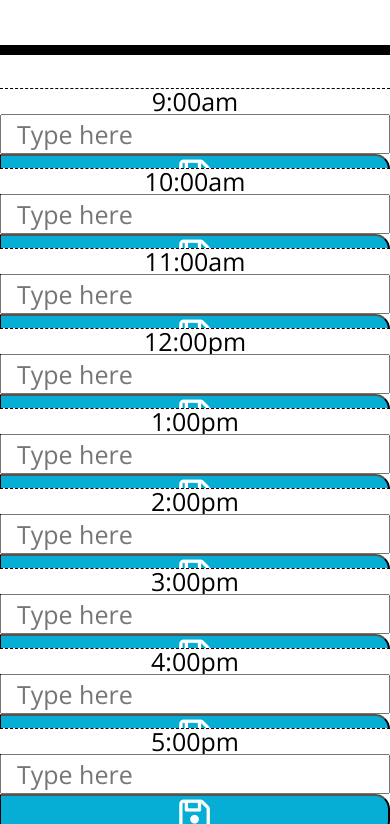
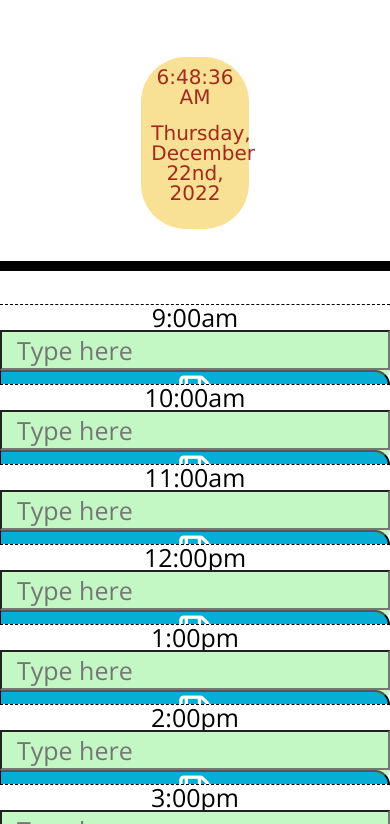
Before and after one commit to clacson95/work-day-scheduler, a website: page index.html in a window 390 px wide. Shown: the part 276-1100 px from the top of the page. Drawn offline with nearby package versions, Linux system fonts and the light colour scheme.

Commit message:
working, css tweaks

```diff
--- a/assets/css/style.css
+++ b/assets/css/style.css
@@ -13,24 +13,23 @@ textarea {
   padding: 10px;
 }
 
-#time {
-  font-family: Verdana, Geneva, Tahoma, sans-serif;
-  font-size: 20px;
-  color: darkgoldenrod;
-}
-
-#date {
-  font-family: Verdana, Geneva, Tahoma, sans-serif;
-  font-size: 20px;
-  color: darkgoldenrod;
-}
-
 .jumbotron {
   text-align: center;
   background-color: transparent;
   color: black;
   border-radius: 0;
   border-bottom: 10px solid black;
+}
+
+.moment {
+  font-family: Verdana, Geneva, Tahoma, sans-serif;
+  font-size: 20px;
+  color: rgba(150, 15, 15, 0.877);
+  background-color: #f8e195;
+  width: 30%;
+  margin: auto;
+  padding: 10px;
+  border-radius: 45px;
 }
 
 .description {
@@ -60,18 +59,18 @@ textarea {
 }
 
 .past {
-  background-color: #777777;
-  color: white;
+  background-color: #a7a7a7;
+  color: black;
 }
 
 .present {
-  background-color: #ff6961;
-  color: white;
+  background-color: #f8b2af;
+  color: black;
 }
 
 .future {
-  background-color: #77dd77;
-  color: white;
+  background-color: #c3f7c3fd;
+  color: black;
 }
 
 .saveBtn {
@@ -96,3 +95,7 @@ textarea {
 .subtitle {
   padding-top: 20px;
 }
+
+.buffer {
+  margin-top: 60px;
+}
--- a/assets/js/script.js
+++ b/assets/js/script.js
@@ -1,22 +1,3 @@
-// ************************************************
-//
-//     [Table of Contents]
-//
-//     -
-//     -
-//     -
-//     -
-//
-//
-// ************************************************
-
-
-
-// ======
-// Header
-// ======
-
-
 // reference: https://momentjs.com/
 // the moment() method can be used to call the immediate time/date depending on the specified format
 
@@ -80,11 +61,11 @@ function checkStorage ()  {
     $("#10am .description").val(localStorage.getItem("hour-10am"));
     $("#11am .description").val(localStorage.getItem("hour-11am"));
     $("#12pm .description").val(localStorage.getItem("hour-12pm"));
-    $("#1pm .description").val(localStorage.getItem("hour-1pm"));
-    $("#2pm .description").val(localStorage.getItem("hour-2pm"));
-    $("#3pm .description").val(localStorage.getItem("hour-3pm"));
-    $("#4pm .description").val(localStorage.getItem("hour-4pm"));
-    $("#5pm .description").val(localStorage.getItem("hour-5pm"));
+    $("#13pm .description").val(localStorage.getItem("hour-13pm"));
+    $("#14pm .description").val(localStorage.getItem("hour-14pm"));
+    $("#15pm .description").val(localStorage.getItem("hour-15pm"));
+    $("#16pm .description").val(localStorage.getItem("hour-16pm"));
+    $("#17pm .description").val(localStorage.getItem("hour-17pm"));
 
     // check storage, if true set input values
 }
--- a/index.html
+++ b/index.html
@@ -5,12 +5,6 @@
     <meta charset="UTF-8" />
     <meta name="viewport" content="width=device-width, initial-scale=1.0" />
     <meta http-equiv="X-UA-Compatible" content="ie=edge" />
-
-    <!-- scripts -->
-    <script src="https://cdnjs.cloudflare.com/ajax/libs/jquery/3.2.1/jquery.min.js"></script>
-    <script src="https://cdnjs.cloudflare.com/ajax/libs/moment.js/2.24.0/moment.min.js"></script>
-    <script src="https://kit.fontawesome.com/901a29e692.js" crossorigin="anonymous"></script>
-    <script src="assets/js/script.js"></script>
 
     <!-- stylesheets -->
     <link rel="stylesheet" href="https://stackpath.bootstrapcdn.com/bootstrap/4.3.1/css/bootstrap.min.css"/>
@@ -24,12 +18,14 @@
 
   <body>
 
-
     <header class="jumbotron">
       <h1 class="display-3">Work Day Scheduler</h1>
       <p class="lead subtitle">A simple calendar app for scheduling your work day</p>
-      <p id="time"></p>
-      <p id="date" class="lead"></p>
+      <p class="buffer"></p>
+      <div class="moment">
+        <p id="time"></p>
+        <p id="date" class="lead"></p>
+      </div>
     </header>
 
 
@@ -60,37 +56,44 @@
         <button class="col-md-2 check-button saveBtn"><i class="fa-regular fa-floppy-disk"></i></button>
       </div>
 
-      <div id="hour-1pm" class="row time-block">
+      <div id="hour-13pm" class="row time-block">
         <div id="row" class="col-md-2 hour d-flex justify-content-center align-items-center">1:00pm</div>
-        <input id="1pm" class="col-md-8 description" placeholder="Type here">
+        <input id="13pm" class="col-md-8 description" placeholder="Type here">
         <button class="col-md-2 check-button saveBtn"><i class="fa-regular fa-floppy-disk"></i></button>
       </div>
 
-      <div id="hour-2pm" class="row time-block">
+      <div id="hour-14pm" class="row time-block">
         <div id="row" class="col-md-2 hour d-flex justify-content-center align-items-center">2:00pm</div>
-        <input id="2pm" class="col-md-8 description" placeholder="Type here">
+        <input id="14pm" class="col-md-8 description" placeholder="Type here">
         <button class="col-md-2 check-button saveBtn"><i class="fa-regular fa-floppy-disk"></i></button>
       </div>
 
-      <div id="hour-3pm" class="row time-block">
+      <div id="hour-15pm" class="row time-block">
         <div id="row" class="col-md-2 hour d-flex justify-content-center align-items-center">3:00pm</div>
-        <input id="3pm" class="col-md-8 description" placeholder="Type here">
+        <input id="15pm" class="col-md-8 description" placeholder="Type here">
         <button class="col-md-2 check-button saveBtn"><i class="fa-regular fa-floppy-disk"></i></button>
       </div>
 
-      <div id="hour-4pm" class="row time-block">
+      <div id="hour-16pm" class="row time-block">
         <div id="row" class="col-md-2 hour d-flex justify-content-center align-items-center">4:00pm</div>
-        <input id="4pm"  class="col-md-8 description" placeholder="Type here">
+        <input id="16pm"  class="col-md-8 description" placeholder="Type here">
         <button class="col-md-2 check-button saveBtn"><i class="fa-regular fa-floppy-disk"></i></button>
       </div>
 
-      <div id="hour-5pm" class="row time-block">
+      <div id="hour-17pm" class="row time-block">
         <div id="row" class="col-md-2 hour d-flex justify-content-center align-items-center">5:00pm</div>
-        <input id="5pm" class="col-md-8 description" placeholder="Type here">
+        <input id="17pm" class="col-md-8 description" placeholder="Type here">
         <button class="col-md-2 check-button saveBtn"><i class="fa-regular fa-floppy-disk"></i></button>
       </div>
+    </div>
 
-    </div>
+
+    <!-- scripts -->
+    <script src="https://cdnjs.cloudflare.com/ajax/libs/jquery/3.2.1/jquery.min.js"></script>
+    <script src="https://cdnjs.cloudflare.com/ajax/libs/moment.js/2.24.0/moment.min.js"></script>
+    <script src="https://kit.fontawesome.com/901a29e692.js" crossorigin="anonymous"></script>
+    <script src="assets/js/script.js"></script>
+
   </body>
   <footer id="footer"></footer>
 </html>
```
